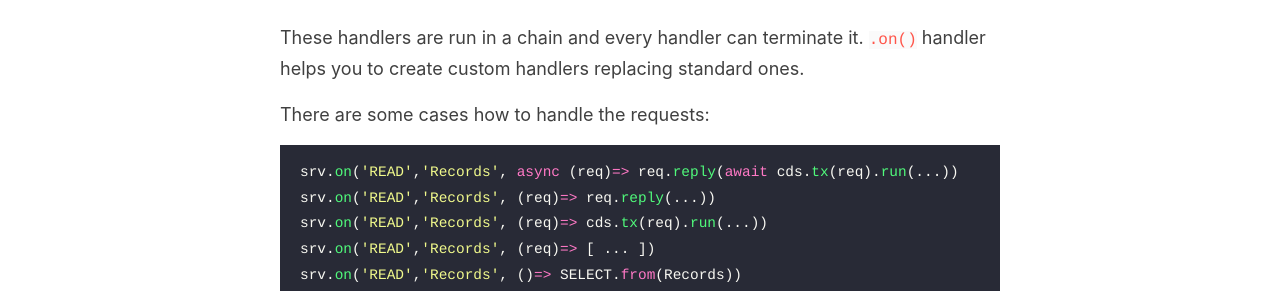
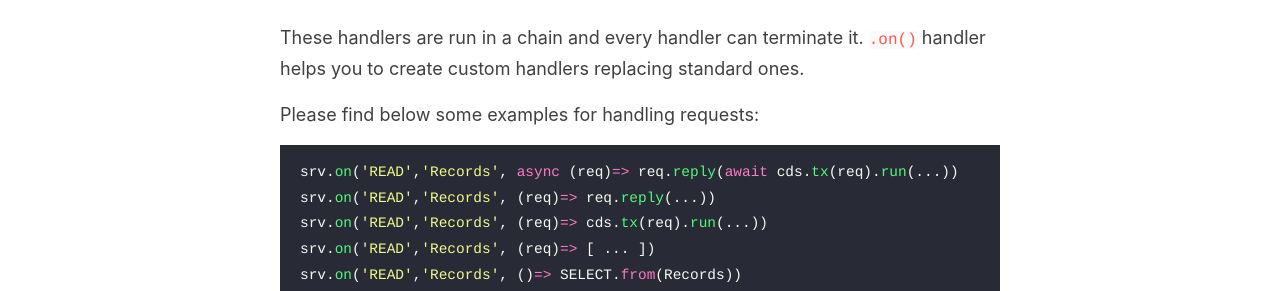
Before and after one commit to XAP-Software/XAP-Software.github.io, a Jekyll site: the page built from _posts/2022-07-20-diff_between_srv_on_before_after.md, in a window 1280 px wide. Shown: the part 899-1190 px from the top of the page. Built offline with Jekyll 4.4.1, drawn with Linux system fonts in a browser that asks for light colours.

Commit message:
Update _posts/2022-07-20-diff_between_srv_on_before_after.md

````diff
--- a/_posts/2022-07-20-diff_between_srv_on_before_after.md
+++ b/_posts/2022-07-20-diff_between_srv_on_before_after.md
@@ -28,7 +28,7 @@ There are another four things that you need to know about `.before()` handler:
 
 These handlers are run in a chain and every handler can terminate it. `.on()` handler helps you to create custom handlers replacing standard ones.
 
-There are some cases how to handle the requests:
+Please find below some examples for handling requests:
 
 ```js
 srv.on('READ','Records', async (req)=> req.reply(await cds.tx(req).run(...))
````
